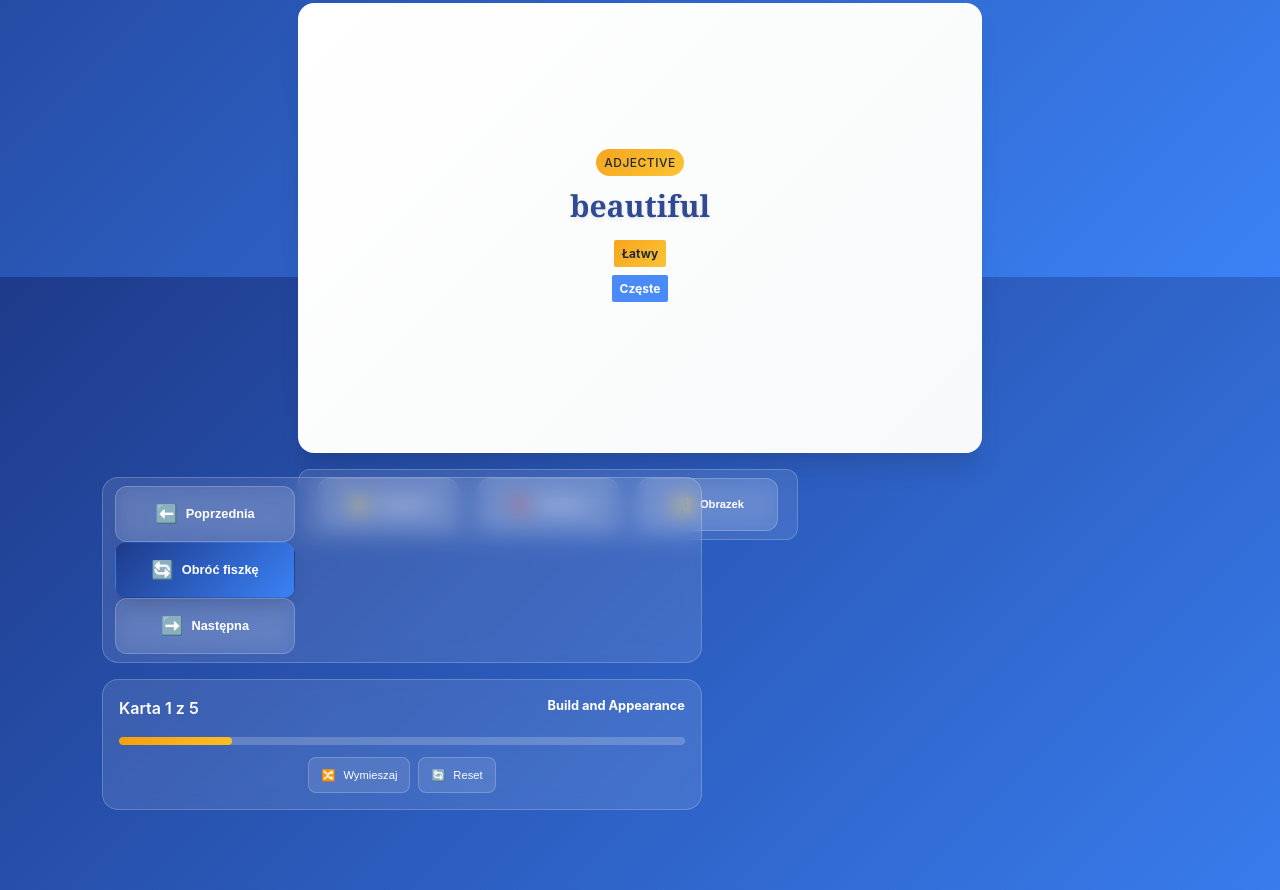
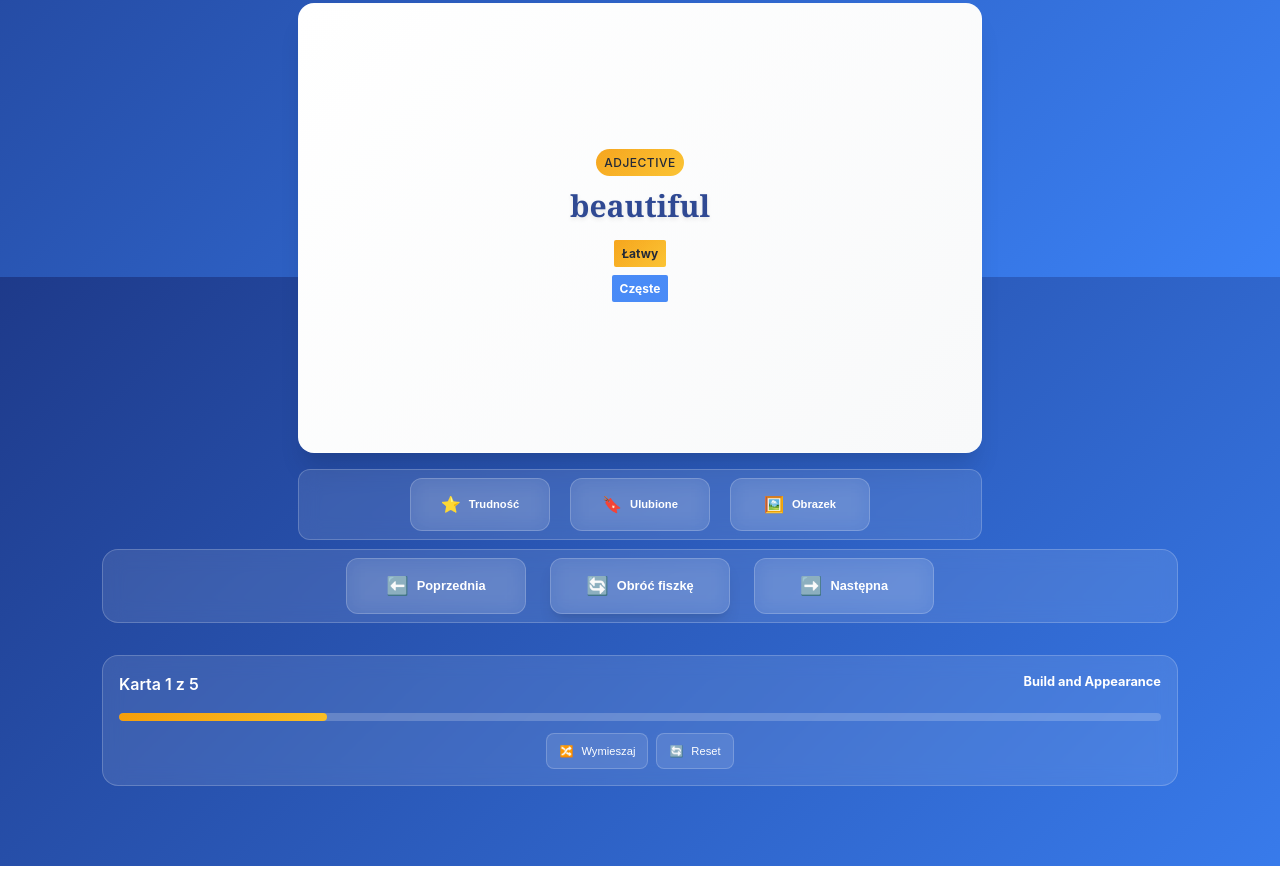
Before and after one commit to JuliuszA-frend/ENGLISH-FLASHCARDS, a website: page index.html in a window 1280 px wide. Shown: the part 523-1413 px from the top of the page. After the commit the page ends 1389 px from the top, so only its background shows below. Drawn offline with Linux system fonts and the light colour scheme.

Commit message:
Poprawki CSS.

```diff
--- a/css/components.css
+++ b/css/components.css
@@ -152,7 +152,7 @@
    ============================================ */
 
 .navigation-controls {
-    display: flex;
+    display: flex !important;
     justify-content: center;
     align-items: center;
     gap: var(--spacing-4);
@@ -162,7 +162,6 @@
     backdrop-filter: blur(var(--glass-blur));
     border: 1px solid var(--glass-border);
     border-radius: var(--radius-2xl);
-    max-width: 600px;
     margin-left: auto;
     margin-right: auto;
     flex-wrap: nowrap;
@@ -224,8 +223,6 @@
 }
 
 .nav-btn.primary {
-    background: var(--gradient-primary);
-    border-color: transparent;
     box-shadow: var(--shadow-lg);
 }
 
@@ -258,7 +255,6 @@
     backdrop-filter: blur(var(--glass-blur));
     border: 1px solid var(--glass-border);
     border-radius: var(--radius-xl);
-    max-width: 500px;
     margin-left: auto;
     margin-right: auto;
     flex-wrap: wrap;
--- a/css/main.css
+++ b/css/main.css
@@ -1404,7 +1404,6 @@ textarea:focus-visible {
   padding: var(--spacing-6);
   margin: var(--spacing-6) 0;
   color: var(--white);
-  max-width: 600px;
   margin-left: auto;
   margin-right: auto;
 }
--- a/css/responsive.css
+++ b/css/responsive.css
@@ -228,7 +228,7 @@ body {
 /* Navigation mobile */
 .navigation-controls {
   gap: var(--spacing-2);
-  margin: var(--spacing-4) 0;
+  margin-top: var(--spacing-24) !important;
   flex-wrap: nowrap;
   overflow-x: auto;
   padding: var(--spacing-2) var(--spacing-3);
--- a/css/themes.css
+++ b/css/themes.css
@@ -175,7 +175,6 @@ body {
 .btn.primary,
 .nav-btn.primary,
 .quiz-btn:not(.secondary):not(.success):not(.warning) {
-  background: var(--theme-bg-primary);
   color: var(--theme-primary-contrast);
 }
 
```
